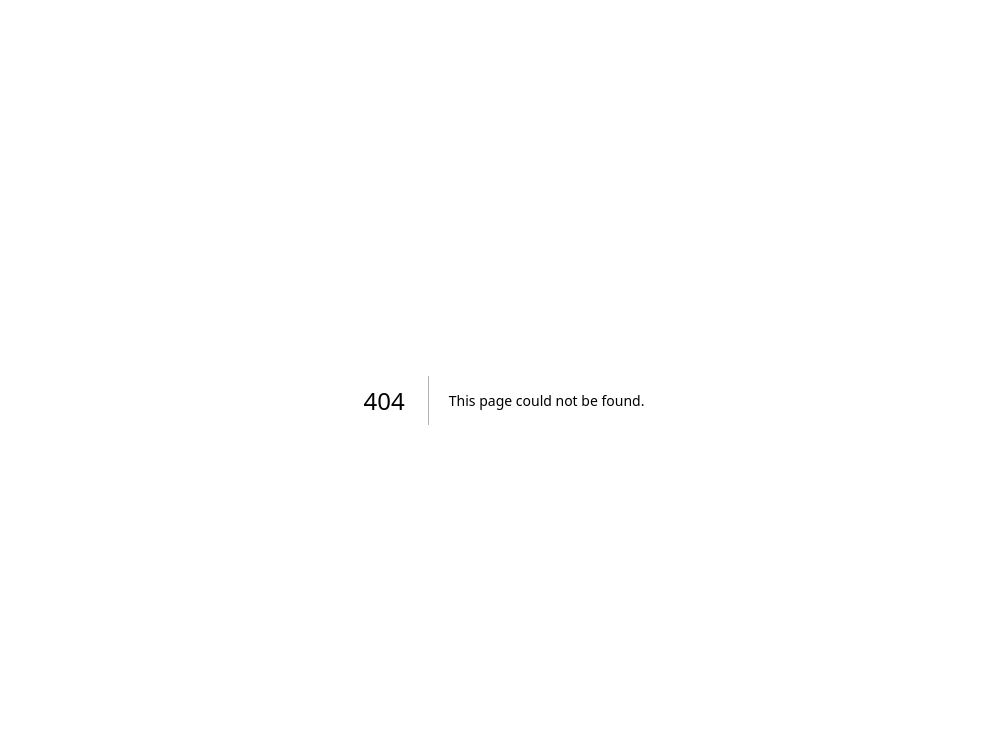
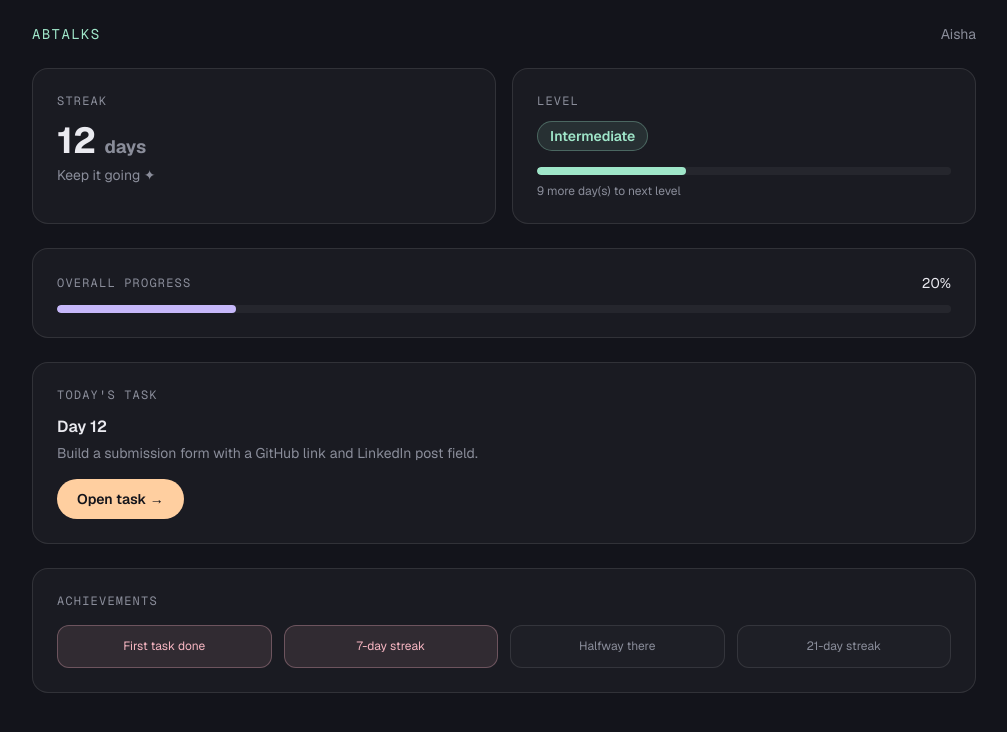
Before and after one commit to eman-ille/redesign-abtalks, a Next.js app: page /dashboard in a window 1280 px wide. Before the commit this address had no page. Shown: the top 732 px of the page, without its empty margins (136-1143 px from the left). Built offline with nearby package versions, Linux system fonts and the light colour scheme.

Commit message:
Dashboard added!

```diff
--- /dev/null
+++ b/app/dashboard/page.tsx
@@ -0,0 +1,194 @@
+import Link from "next/link";
+import data from "../../data/data.json";
+
+// ---- Small helpers (plain JS, no magic) ----
+
+function getNextThreshold(level: string, thresholds: Record<string, number>) {
+  if (level === "Beginner") return thresholds["Intermediate"];
+  if (level === "Intermediate") return thresholds["Pro"];
+  return null; // Pro has no "next" level
+}
+
+function getLevelProgress(streak: number, thresholds: Record<string, number>, level: string) {
+  const next = getNextThreshold(level, thresholds);
+  if (next === null) return 100; // already Pro
+  const base = thresholds[level] ?? 0;
+  const pct = ((streak - base) / (next - base)) * 100;
+  return Math.max(0, Math.min(100, Math.round(pct)));
+}
+
+export default function Dashboard() {
+  const { student, days, levelThresholds } = data;
+  const { name, streak, level, completion } = student;
+
+  // Edge case: empty profile (no name / totally fresh)
+  const isEmptyProfile = !name || (streak === 0 && days.every((d) => d.status !== "done"));
+
+  // Today's task = first "pending" day in the list
+  const todayTask = days.find((d) => d.status === "pending");
+
+  // Edge case: streak is 0
+  const isStreakZero = streak === 0;
+
+  const nextThreshold = getNextThreshold(level, levelThresholds);
+  const levelProgress = getLevelProgress(streak, levelThresholds, level);
+
+  const doneCount = days.filter((d) => d.status === "done").length;
+
+  // Simple achievements derived from the data itself
+  const achievements = [
+    { label: "First task done", earned: doneCount >= 1 },
+    { label: "7-day streak", earned: streak >= 7 },
+    { label: "Halfway there", earned: completion >= 0.5 },
+    { label: "21-day streak", earned: streak >= 21 },
+  ];
+
+  const levelColor =
+    level === "Pro"
+      ? "text-[#F7B6C2] bg-[#F7B6C2]/10 border-[#F7B6C2]/30"
+      : level === "Intermediate"
+      ? "text-[#9FE6C9] bg-[#9FE6C9]/10 border-[#9FE6C9]/30"
+      : "text-[#C6B8FA] bg-[#C6B8FA]/10 border-[#C6B8FA]/30";
+
+  return (
+    <main className="min-h-screen bg-[#13141B] text-[#EAEAF0] font-sans pb-20">
+      {/* Nav */}
+      <nav className="flex items-center justify-between px-6 sm:px-10 py-6 max-w-5xl mx-auto">
+        <Link href="/" className="font-mono text-sm tracking-widest text-[#9FE6C9]">
+          ABTALKS
+        </Link>
+        <span className="text-sm text-[#8A8D9A]">
+          {isEmptyProfile ? "Guest" : name}
+        </span>
+      </nav>
+
+      <div className="max-w-5xl mx-auto px-6 sm:px-10">
+        {/* Empty profile edge case */}
+        {isEmptyProfile && (
+          <div className="bg-white/[0.03] border border-white/10 rounded-2xl p-8 text-center mb-8">
+            <p className="text-lg font-semibold mb-2">Welcome to ABTalks 👋</p>
+            <p className="text-[#8A8D9A] text-sm">
+              You haven't started yet. Complete your first task to begin your streak.
+            </p>
+          </div>
+        )}
+
+        {/* Streak + Level row */}
+        <section className="grid sm:grid-cols-2 gap-4 mb-6">
+          {/* Streak card */}
+          <div className="bg-white/[0.03] border border-white/10 rounded-2xl p-6">
+            <p className="font-mono text-xs text-[#8A8D9A] tracking-widest mb-3">
+              STREAK
+            </p>
+            {isStreakZero ? (
+              <>
+                <p className="text-2xl font-bold mb-1">Start your streak today</p>
+                <p className="text-sm text-[#8A8D9A]">
+                  Complete today's task to get to day 1.
+                </p>
+              </>
+            ) : (
+              <>
+                <p className="text-4xl font-bold mb-1">
+                  {streak} <span className="text-lg text-[#8A8D9A]">days</span>
+                </p>
+                <p className="text-sm text-[#8A8D9A]">Keep it going ✦</p>
+              </>
+            )}
+          </div>
+
+          {/* Level card */}
+          <div className="bg-white/[0.03] border border-white/10 rounded-2xl p-6">
+            <p className="font-mono text-xs text-[#8A8D9A] tracking-widest mb-3">
+              LEVEL
+            </p>
+            <span
+              className={`inline-block text-sm font-semibold px-3 py-1 rounded-full border mb-4 ${levelColor}`}
+            >
+              {level}
+            </span>
+            {nextThreshold !== null ? (
+              <>
+                <div className="w-full h-2 bg-white/5 rounded-full overflow-hidden mb-2">
+                  <div
+                    className="h-full bg-[#9FE6C9] rounded-full transition-all"
+                    style={{ width: `${levelProgress}%` }}
+                  />
+                </div>
+                <p className="text-xs text-[#8A8D9A]">
+                  {nextThreshold - streak > 0
+                    ? `${nextThreshold - streak} more day(s) to next level`
+                    : "Ready to level up"}
+                </p>
+              </>
+            ) : (
+              <p className="text-xs text-[#8A8D9A]">You've hit the top level 🎉</p>
+            )}
+          </div>
+        </section>
+
+        {/* Overall progress bar */}
+        <section className="bg-white/[0.03] border border-white/10 rounded-2xl p-6 mb-6">
+          <div className="flex items-center justify-between mb-3">
+            <p className="font-mono text-xs text-[#8A8D9A] tracking-widest">
+              OVERALL PROGRESS
+            </p>
+            <p className="text-sm text-[#EAEAF0]">
+              {Math.round(completion * 100)}%
+            </p>
+          </div>
+          <div className="w-full h-2 bg-white/5 rounded-full overflow-hidden">
+            <div
+              className="h-full bg-[#C6B8FA] rounded-full transition-all"
+              style={{ width: `${completion * 100}%` }}
+            />
+          </div>
+        </section>
+
+        {/* Today's task */}
+        <section className="bg-white/[0.03] border border-white/10 rounded-2xl p-6 mb-6">
+          <p className="font-mono text-xs text-[#8A8D9A] tracking-widest mb-3">
+            TODAY'S TASK
+          </p>
+          {todayTask ? (
+            <>
+              <p className="font-semibold mb-1">Day {todayTask.day}</p>
+              <p className="text-[#8A8D9A] text-sm mb-4">{todayTask.task}</p>
+              <Link
+                href={`/day/${todayTask.day}`}
+                className="inline-block bg-[#FFCFA0] text-[#13141B] text-sm font-semibold px-5 py-2.5 rounded-full hover:bg-[#ffdcb8] transition"
+              >
+                Open task →
+              </Link>
+            </>
+          ) : (
+            <p className="text-[#8A8D9A] text-sm">
+              All caught up — no pending task right now. 🎉
+            </p>
+          )}
+        </section>
+
+        {/* Achievements */}
+        <section className="bg-white/[0.03] border border-white/10 rounded-2xl p-6">
+          <p className="font-mono text-xs text-[#8A8D9A] tracking-widest mb-4">
+            ACHIEVEMENTS
+          </p>
+          <div className="grid grid-cols-2 sm:grid-cols-4 gap-3">
+            {achievements.map((a) => (
+              <div
+                key={a.label}
+                className={`rounded-xl border p-3 text-center ${
+                  a.earned
+                    ? "border-[#F7B6C2]/30 bg-[#F7B6C2]/10 text-[#F7B6C2]"
+                    : "border-white/10 bg-white/[0.02] text-[#8A8D9A]"
+                }`}
+              >
+                <p className="text-xs leading-snug">{a.label}</p>
+              </div>
+            ))}
+          </div>
+        </section>
+      </div>
+    </main>
+  );
+}
--- a/app/page.tsx
+++ b/app/page.tsx
@@ -1,10 +1,8 @@
 import Link from "next/link";
 
 // A small grid of squares that mimics a coding-streak / contribution graph.
-// It's not just decoration — it previews the actual feature (streak tracking).
+// Hardcoded for visual preview only — real data lives on /dashboard.
 function StreakGrid() {
-  // 63 squares = 9 columns x 7 rows. We fake an "intensity" pattern
-  // so it looks like a real, lived-in streak history.
   const intensities = [
     0, 1, 0, 2, 1, 0, 0, 1, 2,
     1, 2, 1, 3, 2, 1, 0, 2, 3,
@@ -17,11 +15,11 @@ function StreakGrid() {
 
   const colors = [
     "bg-white/5",
-    "bg-[#3a2a20]",
-    "bg-[#6b3d24]",
-    "bg-[#a3502a]",
-    "bg-[#d9622f]",
-    "bg-[#FF7A45]",
+    "bg-[#3a3652]",
+    "bg-[#564f80]",
+    "bg-[#7d72b8]",
+    "bg-[#a596e8]",
+    "bg-[#C6B8FA]",
   ];
 
   return (
@@ -39,15 +37,15 @@ function StreakGrid() {
 
 export default function Home() {
   return (
-    <main className="min-h-screen bg-[#0B0E14] text-[#E8EAED] font-sans">
+    <main className="min-h-screen bg-[#13141B] text-[#EAEAF0] font-sans">
       {/* Nav */}
       <nav className="flex items-center justify-between px-6 sm:px-10 py-6 max-w-5xl mx-auto">
-        <span className="font-mono text-sm tracking-widest text-[#5EEAD4]">
+        <span className="font-mono text-sm tracking-widest text-[#9FE6C9]">
           ABTALKS
         </span>
         <Link
           href="/dashboard"
-          className="text-sm text-gray-400 hover:text-white transition"
+          className="text-sm text-[#8A8D9A] hover:text-white transition"
         >
           Dashboard →
         </Link>
@@ -56,22 +54,22 @@ export default function Home() {
       {/* Hero */}
       <section className="max-w-5xl mx-auto px-6 sm:px-10 pt-10 sm:pt-16 pb-20 grid gap-12 sm:grid-cols-2 sm:items-center">
         <div>
-          <p className="font-mono text-xs text-[#FF7A45] tracking-widest mb-4">
+          <p className="font-mono text-xs text-[#C6B8FA] tracking-widest mb-4">
             60 DAYS · ONE TASK A DAY
           </p>
-          <h1 className="text-4xl sm:text-5xl font-bold leading-[1.1] mb-6 font-[Space_Grotesk]">
+          <h1 className="text-4xl sm:text-5xl font-bold leading-[1.1] mb-6">
             Show up.
             <br />
             Every day.
           </h1>
-          <p className="text-gray-400 max-w-sm mb-8 leading-relaxed">
+          <p className="text-[#8A8D9A] max-w-sm mb-8 leading-relaxed">
             ABTalks is a 60-day build streak. One small coding task a day.
             Miss nothing, and watch yourself go from Beginner to Pro —
             no shortcuts, just consistency.
           </p>
           <Link
             href="/dashboard"
-            className="inline-block bg-[#FF7A45] text-[#0B0E14] font-semibold px-6 py-3 rounded-full hover:bg-[#ff8f63] transition"
+            className="inline-block bg-[#C6B8FA] text-[#13141B] font-semibold px-6 py-3 rounded-full hover:bg-[#d8cdfd] transition"
           >
             Start your streak
           </Link>
@@ -80,20 +78,20 @@ export default function Home() {
         {/* Signature visual: the streak grid */}
         <div className="bg-white/[0.03] border border-white/10 rounded-2xl p-6 sm:p-8">
           <div className="flex items-center justify-between mb-5">
-            <span className="font-mono text-xs text-gray-500">
+            <span className="font-mono text-xs text-[#8A8D9A]">
               streak_history.log
             </span>
-            <span className="font-mono text-xs text-[#FF7A45]">
-              🔥 12 days
+            <span className="font-mono text-xs text-[#C6B8FA]">
+              ✦ 12 days
             </span>
           </div>
           <StreakGrid />
-          <div className="flex items-center gap-2 mt-5 text-xs text-gray-500 font-mono">
+          <div className="flex items-center gap-2 mt-5 text-xs text-[#8A8D9A] font-mono">
             <span>less</span>
             <div className="w-3 h-3 rounded-[2px] bg-white/5" />
-            <div className="w-3 h-3 rounded-[2px] bg-[#6b3d24]" />
-            <div className="w-3 h-3 rounded-[2px] bg-[#a3502a]" />
-            <div className="w-3 h-3 rounded-[2px] bg-[#FF7A45]" />
+            <div className="w-3 h-3 rounded-[2px] bg-[#564f80]" />
+            <div className="w-3 h-3 rounded-[2px] bg-[#7d72b8]" />
+            <div className="w-3 h-3 rounded-[2px] bg-[#C6B8FA]" />
             <span>more</span>
           </div>
         </div>
@@ -101,7 +99,7 @@ export default function Home() {
 
       {/* Level system preview */}
       <section className="max-w-5xl mx-auto px-6 sm:px-10 pb-24">
-        <p className="font-mono text-xs text-gray-500 tracking-widest mb-6">
+        <p className="font-mono text-xs text-[#8A8D9A] tracking-widest mb-6">
           HOW LEVELING WORKS
         </p>
         <div className="grid sm:grid-cols-3 gap-4">
@@ -110,19 +108,19 @@ export default function Home() {
               level: "Beginner",
               days: "Day 0–6",
               desc: "Fresh start. Small, guided tasks to build the habit.",
-              color: "text-gray-300 border-white/10",
+              color: "text-[#EAEAF0] border-white/10",
             },
             {
               level: "Intermediate",
               days: "Day 7–20",
               desc: "Streak holds. Tasks get sharper and less hand-held.",
-              color: "text-[#5EEAD4] border-[#5EEAD4]/30",
+              color: "text-[#9FE6C9] border-[#9FE6C9]/30",
             },
             {
               level: "Pro",
               days: "Day 21+",
               desc: "Full independence. You're building real things now.",
-              color: "text-[#FF7A45] border-[#FF7A45]/30",
+              color: "text-[#F7B6C2] border-[#F7B6C2]/30",
             },
           ].map((tier) => (
             <div
@@ -131,7 +129,7 @@ export default function Home() {
             >
               <p className="font-mono text-xs mb-2 opacity-70">{tier.days}</p>
               <p className="font-semibold text-lg mb-2">{tier.level}</p>
-              <p className="text-sm text-gray-400 leading-relaxed">
+              <p className="text-sm text-[#8A8D9A] leading-relaxed">
                 {tier.desc}
               </p>
             </div>
```
Also changed, not shown: 1 other file (tests, documents, lock files or other folders).
